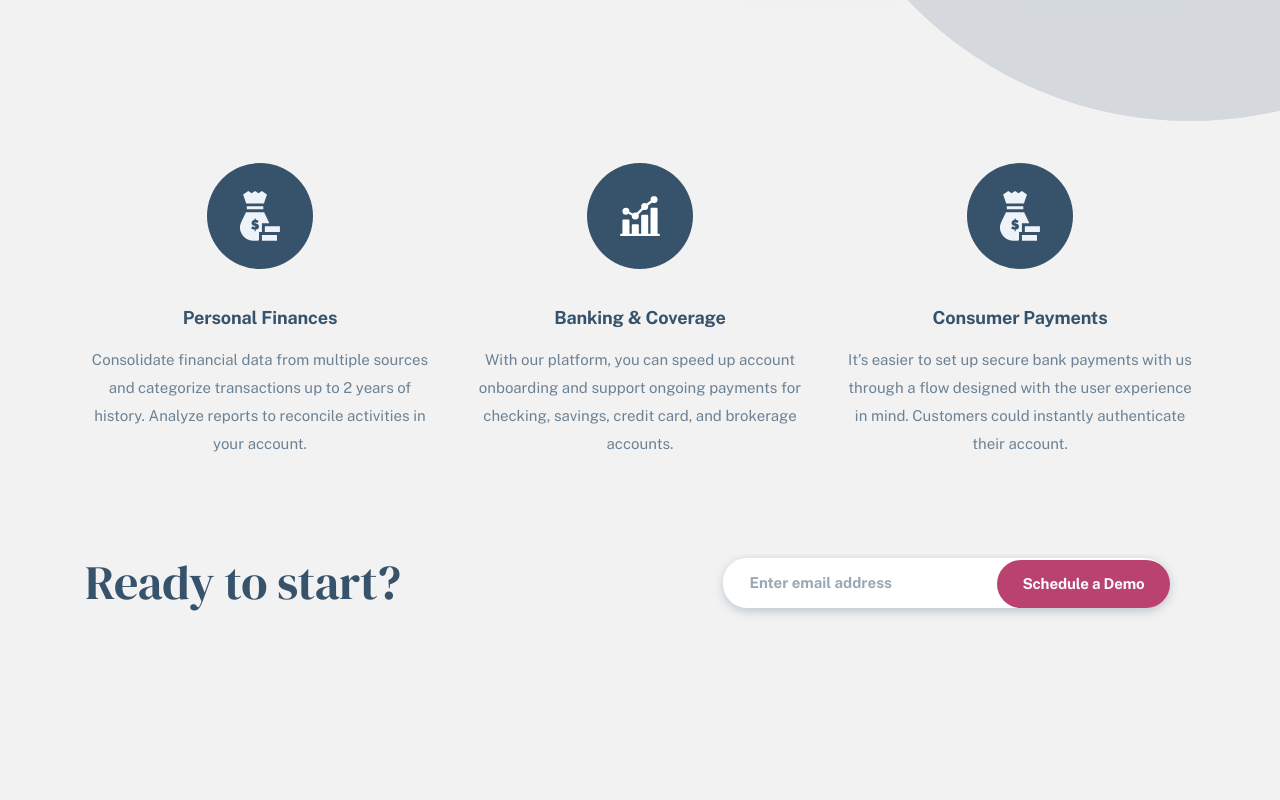
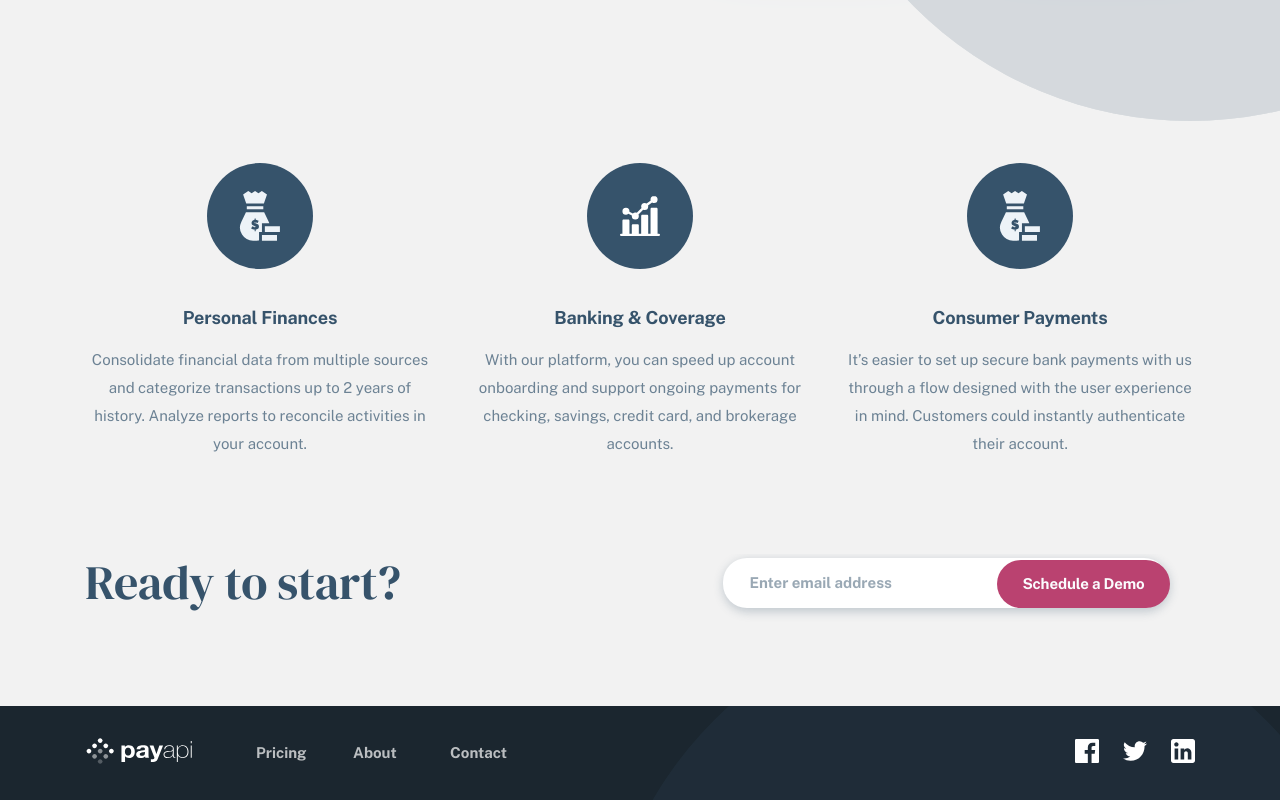
Before and after one commit to samadjei/payapi-multi-page-website, a Next.js app: page / in a window 1280 px wide. Shown: the part 2391-3191 px from the top of the page. Before the commit the page ends 3097 px from the top, so only its background shows below. Built offline with nearby package versions, Linux system fonts and the light colour scheme.

Commit message:
added footer styling

```diff
--- a/components/footer.js
+++ b/components/footer.js
@@ -0,0 +1,36 @@
+import Image from 'next/image';
+import Link from 'next/link';
+import Socials from './socials';
+
+const Footer = () => {
+	return (
+		<footer className="footer">
+			<div className="footer-overlay"></div>
+			<div className="footer__inner container">
+				<div className="footer__left">
+					<div className="footer__logo">
+						<Link href="/">
+							<Image src="/logo-white.svg" alt="Scoot logo" width={107.82} height={28.56} alt="Logo" />
+						</Link>
+					</div>
+					<div className="footer__links">
+						<Link href="/pricing">
+							<a className="footer--items">Pricing</a>
+						</Link>
+						<Link href="/about">
+							<a className="footer--items">About</a>
+						</Link>
+						<Link href="/contact">
+							<a className="footer--items">Contact</a>
+						</Link>
+					</div>
+				</div>
+				<div className="footer__right">
+					<Socials />
+				</div>
+			</div>
+		</footer>
+	);
+};
+
+export default Footer;
--- a/components/layout.js
+++ b/components/layout.js
@@ -1,5 +1,6 @@
 import Navbar from './navbar';
 import Head from 'next/head';
+import Footer from './footer';
 
 const Layout = ({ children }) => {
 	return (
@@ -15,6 +16,7 @@
 			<main>
 				<Navbar />
 				{children}
+				<Footer />
 			</main>
 		</>
 	);
--- /dev/null
+++ b/components/socials.js
@@ -0,0 +1,23 @@
+const Socials = () => {
+	return (
+		<div className="footer__socials">
+			<div className="footer--socials">
+				<svg width="24" height="24" xmlns="http://www.w3.org/2000/svg">
+					<path d="M22.675 0H1.325C.593 0 0 .593 0 1.325v21.351C0 23.407.593 24 1.325 24H12.82v-9.294H9.692v-3.622h3.128V8.413c0-3.1 1.893-4.788 4.659-4.788 1.325 0 2.463.099 2.795.143v3.24l-1.918.001c-1.504 0-1.795.715-1.795 1.763v2.313h3.587l-.467 3.622h-3.12V24h6.116c.73 0 1.323-.593 1.323-1.325V1.325C24 .593 23.407 0 22.675 0z" fill="#ffffff" fill-rule="nonzero" />
+				</svg>
+			</div>
+			<div className="footer--socials">
+				<svg width="24" height="20" xmlns="http://www.w3.org/2000/svg">
+					<path d="M24 2.557a9.83 9.83 0 01-2.828.775A4.932 4.932 0 0023.337.608a9.864 9.864 0 01-3.127 1.195A4.916 4.916 0 0016.616.248c-3.179 0-5.515 2.966-4.797 6.045A13.978 13.978 0 011.671 1.149a4.93 4.93 0 001.523 6.574 4.903 4.903 0 01-2.229-.616c-.054 2.281 1.581 4.415 3.949 4.89a4.935 4.935 0 01-2.224.084 4.928 4.928 0 004.6 3.419A9.9 9.9 0 010 17.54a13.94 13.94 0 007.548 2.212c9.142 0 14.307-7.721 13.995-14.646A10.025 10.025 0 0024 2.557z" fill="#ffffff" fill-rule="nonzero" />
+				</svg>
+			</div>
+			<div className="footer--socials">
+				<svg width="24" height="24" xmlns="http://www.w3.org/2000/svg">
+					<path d="M21.6 0H2.4C1.08 0 0 1.08 0 2.4v19.2C0 22.92 1.08 24 2.4 24h19.2c1.32 0 2.4-1.08 2.4-2.4V2.4C24 1.08 22.92 0 21.6 0zM7.2 20.4H3.6V9.6h3.6v10.8zM5.4 7.56c-1.2 0-2.16-.96-2.16-2.16 0-1.2.96-2.16 2.16-2.16 1.2 0 2.16.96 2.16 2.16 0 1.2-.96 2.16-2.16 2.16zm15 12.84h-3.6v-6.36c0-.96-.84-1.8-1.8-1.8-.96 0-1.8.84-1.8 1.8v6.36H9.6V9.6h3.6v1.44c.6-.96 1.92-1.68 3-1.68 2.28 0 4.2 1.92 4.2 4.2v6.84z" fill="#ffffff" fill-rule="nonzero" />
+				</svg>
+			</div>
+		</div>
+	);
+};
+
+export default Socials;
--- a/scss/layout/_footer.scss
+++ b/scss/layout/_footer.scss
@@ -0,0 +1,60 @@
+@use '../abstracts' as *;
+
+.footer {
+	background: $mirage-blue;
+	padding: 3.1rem 0;
+	position: relative;
+	overflow: hidden;
+	z-index: 0;
+
+	&-overlay {
+		position: absolute;
+		background-image: url('../../public/assets/shared/desktop/bg-pattern-circle.svg');
+		height: 78rem;
+		width: 78rem;
+		top: -10rem;
+		right: -10rem;
+		z-index: -9;
+	}
+
+	&__inner {
+		@include flex-center;
+		justify-content: space-between;
+	}
+	&__logo {
+		margin-right: 6.4rem;
+		&:hover,
+		&:focus {
+			cursor: pointer;
+		}
+	}
+	&__left {
+		display: flex;
+		align-items: center;
+	}
+	&__links {
+		display: grid;
+		grid-template-columns: repeat(3, 1fr);
+		justify-content: center;
+		align-items: center;
+		grid-gap: 4rem;
+	}
+	&--items {
+		color: #fff;
+	}
+
+	// Footer Right
+	&__socials {
+		display: grid;
+		grid-template-columns: repeat(3, 1fr);
+		justify-content: center;
+		align-items: center;
+		grid-gap: 2.4rem;
+	}
+
+	&--socials:hover,
+	&--socials:focus {
+		fill: red;
+		cursor: pointer;
+	}
+}
```
Also changed, not shown: starter-code/index.html (deleted, +0 -23 lines), public/logo-white.svg (added).
